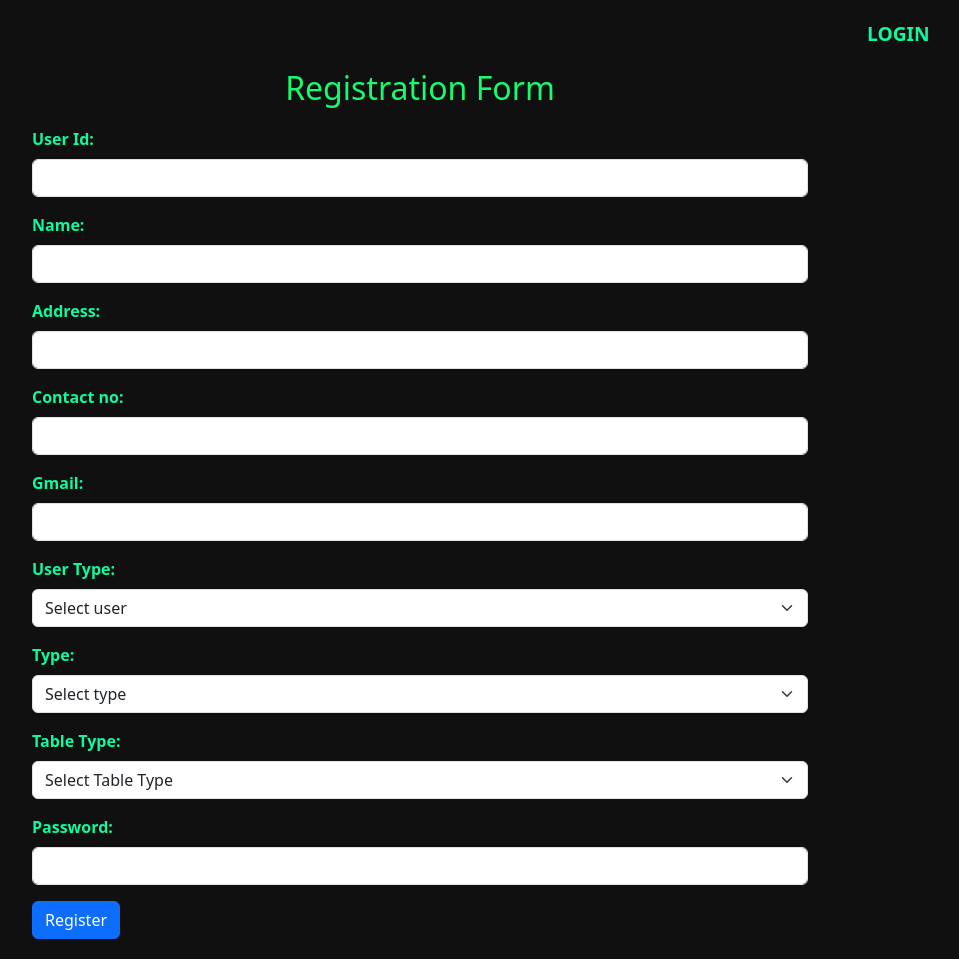
After one commit to Aselagayan-github/RMS, a Django app: page /register/ in a window 1280 px wide. The commit adds this page. Shown: the whole page, without its empty margins (220-1179 px from the left). Run offline with Django 5.2, Linux system fonts and the light colour scheme.

Commit message:
send mail and registration part

```diff
--- a/resturent/templates/main.html
+++ b/resturent/templates/main.html
@@ -46,7 +46,7 @@
                         <li><a href="{% url 'menu' %}">Our Menus</a></li>
                         <li><a href="{% url 'blog' %}">Blog Entries</a></li>
                         <li><a href="{% url 'contact' %}">Contact Us</a></li>
-                        <li><a href="#" style="
+                        <li><a href="{% url 'login' %}" style="
                             border-color: black;
                             border-style: double;
                             border-width: thin;
--- /dev/null
+++ b/resturent/templates/register.html
@@ -0,0 +1,130 @@
+{% load static %}
+<!DOCTYPE html>
+<html lang="en">
+<head>
+    <meta charset="UTF-8">
+    <meta name="viewport" content="width=device-width, initial-scale=1.0">
+    <title>Registration form</title>
+    <meta name="author" content="Asela Gayan" />
+    <link rel="shortcut icon" href="" />
+    <!-- Bootstrap CSS link -->
+    <link href="https://cdn.jsdelivr.net/npm/bootstrap@5.3.0/dist/css/bootstrap.min.css" rel="stylesheet">
+    <!-- Custom CSS -->
+    <style>
+        body {
+            padding: 20px;
+            background-color: #101011;
+            background-size: cover;
+            background-position: center;
+            background-repeat: no-repeat;
+        }
+
+        .container {
+            max-width: 800px;
+        }
+
+        h2 {
+            margin-top: 20px;
+            margin-bottom: 20px;
+            color: rgb(21, 253, 110);
+        }
+
+        .form-label {
+            font-weight: bold;
+            color: rgb(13, 250, 159);
+        }
+
+        .btn-margin {
+            margin-right: 50px;
+        }
+
+        #userTableBody button {
+            margin-right: 5px;
+        }
+    </style>
+</head>
+<body>
+<!-- Main Content -->
+<div class="container">
+    <a class="navbar-brand logo" href="#home">
+        <a href="{% url 'login' %}" style="position: relative;right: -835px;font-size: larger;font-weight: bolder;text-decoration: solid;color: rgb(13, 250, 159);">LOGIN</a>
+    </a>
+    <!-- Add or Update User Form -->
+    <h2 style="text-align:center;">Registration Form</h2>
+    <form id="userForm" method="POST">
+        {% csrf_token %}
+        <div class="mb-3">
+            <label for="idno" class="form-label">User Id:</label>
+            <input type="text" class="form-control" id="idno" name="idno" required>
+        </div>
+
+        <div class="mb-3">
+            <label for="name" class="form-label">Name:</label>
+            <input type="text" class="form-control" id="name" name="name" required>
+        </div>
+
+        <div class="mb-3">
+            <label for="Address" class="form-label">Address:</label>
+            <input type="text" class="form-control" id="Address" name="Address" required>
+        </div>
+        <div class="mb-3">
+            <label for="Contactno" class="form-label">Contact no:</label>
+            <input type="text" class="form-control" id="Contactno" name="Contactno" required>
+        </div>
+
+        <div class="mb-3">
+            <label for="gmail" class="form-label">Gmail:</label>
+            <input type="email" class="form-control" id="gmail" name="gmail" required>
+        </div>
+
+
+        <div class="mb-3">
+            <label for="Usertype" class="form-label">User Type:</label>
+            <select class="form-select" id="Usertype" name="Usertype" required>
+                <option value="Not Selected">Select user</option>
+                <option value="Admin">Admin</option>
+                <option value="Doctor">Customer</option>
+            </select>
+        </div>
+        <div class="mb-3">
+            <label for="type" class="form-label">Type:</label>
+            <select class="form-select" id="type" name="type" required>
+                <option value="">Select type</option>
+                <option value="breakfast">Breakfast</option>
+                <option value="Not_Certified">Lunch</option>
+                <option value="Not_Certified">Dinner</option>
+            </select>
+        </div>
+        <div class="mb-3">
+            <label for="tabletype" class="form-label">Table Type:</label>
+            <select class="form-select" id="tabletype" name="tabletype" required>
+                <option value="">Select Table Type</option>
+                <option value="vip">VIP</option>
+                <option value="luxary">Luxary</option>
+                <option value="modern">Modern</option>
+                <option value="buget">Buget</option>
+                <option value="low">Low</option>
+
+            </select>
+        </div>
+        <div class="mb-3">
+            <label for="password" class="form-label">Password:</label>
+            <input type="password" class="form-control" id="password" name="password" required>
+        </div>
+
+        <button type="submit" class="btn btn-primary btn-margin">Register</button>
+    </form>
+</div>
+
+<!-- Success Message Popup -->
+{% if messages %}
+    <script>
+        alert("{{ some_variable|first }}");
+    </script>
+{% endif %}
+
+<!-- Bootstrap JS and Popper.js scripts -->
+<script src="https://cdn.jsdelivr.net/npm/bootstrap@5.3.0/dist/js/bootstrap.bundle.min.js"></script>
+
+</body>
+</html>
--- a/resturent/urls.py
+++ b/resturent/urls.py
@@ -6,4 +6,6 @@ urlpatterns = [
     path('menu/', views.menu, name='menu'),
     path('blog/', views.blog, name='blog'),
     path('contact/', views.contact, name='contact'),
+    path('login/', views.login, name='login'),
+    path('register/', views.register, name='register'),
 ]
--- a/resturent/views.py
+++ b/resturent/views.py
@@ -1,4 +1,21 @@
 from django.shortcuts import render
+from django.shortcuts import render, redirect
+from django.contrib import messages
+from pymongo import MongoClient
+import smtplib
+from email.mime.text import MIMEText
+from email.mime.multipart import MIMEMultipart
+
+# MongoDB client setup
+client = MongoClient('mongodb://localhost:27017/')
+db = client['resturent']
+users_collection = db['users']
+
+# Email credentials
+EMAIL_ADDRESS = 'aselagayan1010@gmail.com'
+EMAIL_PASSWORD = 'ffyyreefwwtuelyb'
+EMAIL_HOST = 'smtp.gmail.com'
+EMAIL_PORT = 587
 
 def main_page(request):
     return render(request, 'main.html')
@@ -11,3 +28,67 @@ def blog(request):
 
 def contact(request):
     return render(request, 'contact.html')
+
+def login(request):
+    return render(request, 'login.html')
+
+def register(request):
+    if request.method == 'POST':
+        # Get form data
+        idno = request.POST['idno']
+        name = request.POST['name']
+        address = request.POST['Address']
+        contactno = request.POST['Contactno']
+        gmail = request.POST['gmail']
+        usertype = request.POST['Usertype']
+        type = request.POST['type']
+        tabletype = request.POST['tabletype']
+        password = request.POST['password']
+
+        # Save user data in MongoDB
+        user_data = {
+            'idno': idno,
+            'name': name,
+            'address': address,
+            'contactno': contactno,
+            'gmail': gmail,
+            'usertype': usertype,
+            'type': type,
+            'tabletype': tabletype,
+            'password': password
+        }
+
+        # Insert user data into MongoDB
+        users_collection.insert_one(user_data)
+
+        # Send confirmation email to the user
+        send_email(gmail, name)
+
+        # Show success message
+        messages.success(request, "Registration successful! Check your email for confirmation.")
+
+        # Redirect to login page
+        return redirect('login')
+
+    return render(request, 'register.html')
+
+def send_email(to_email, user_name):
+    # Create the email content
+    subject = "Registration Successful"
+    body = f"Hello {user_name},\n\nYour registration was successful! Welcome to our system."
+
+    msg = MIMEMultipart()
+    msg['From'] = EMAIL_ADDRESS
+    msg['To'] = to_email
+    msg['Subject'] = subject
+    msg.attach(MIMEText(body, 'plain'))
+
+    # Send the email
+    try:
+        with smtplib.SMTP(EMAIL_HOST, EMAIL_PORT) as server:
+            server.starttls()
+            server.login(EMAIL_ADDRESS, EMAIL_PASSWORD)
+            text = msg.as_string()
+            server.sendmail(EMAIL_ADDRESS, to_email, text)
+    except Exception as e:
+        print(f"Error sending email: {e}")
```
Also changed, not shown: resturent/templates/login.html (added, +161 -0 lines).
